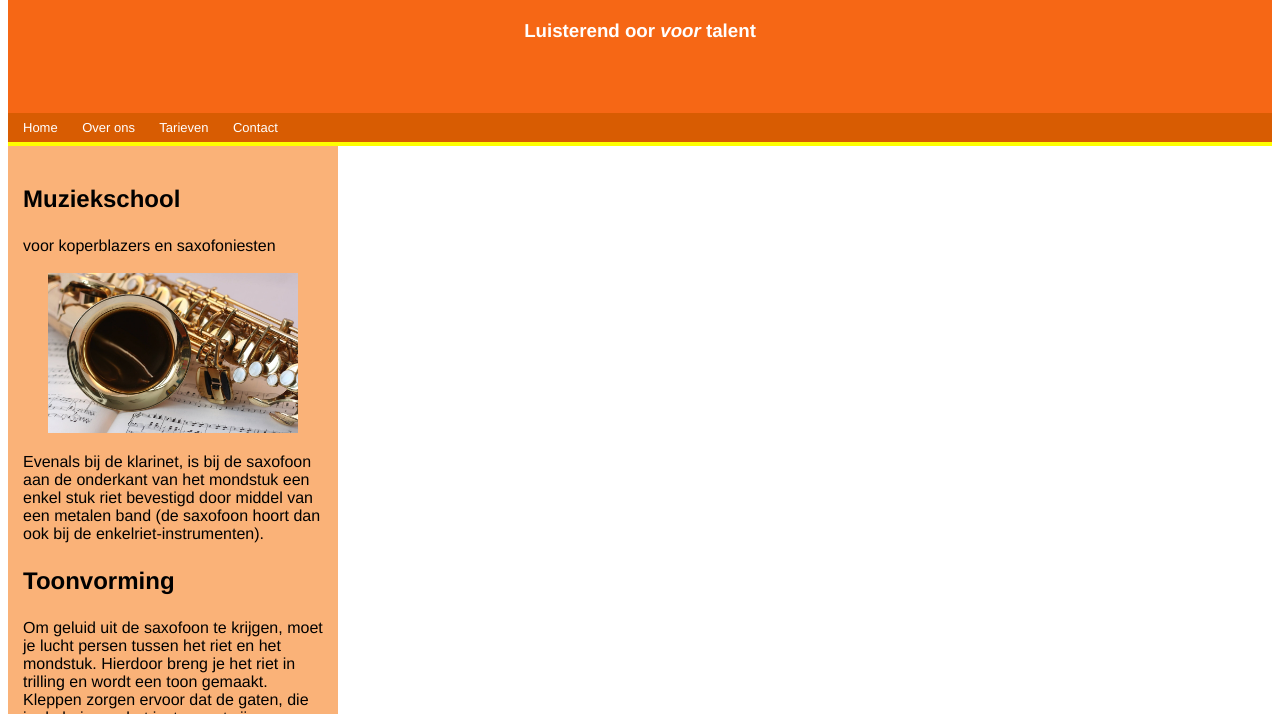
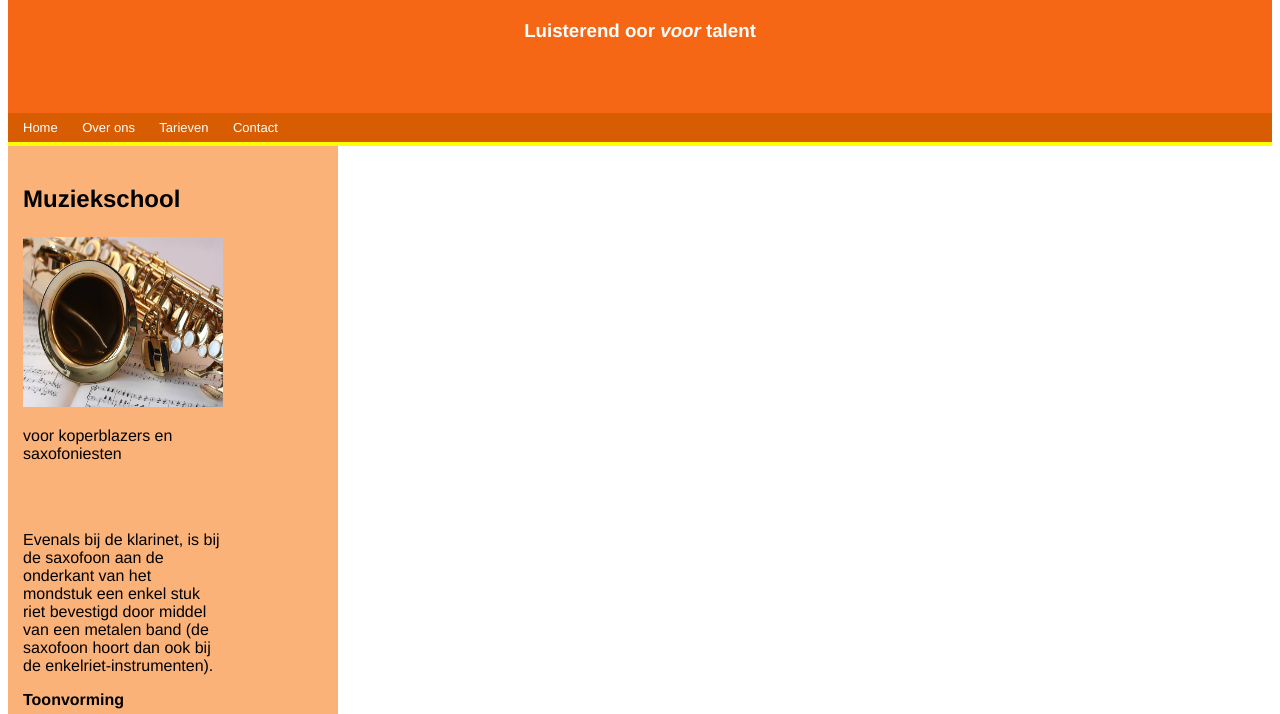
Before and after one commit to wvisser84/test, a plain HTML site: page index.html in a window 1280 px wide. Shown: the part 86-800 px from the top of the page. Drawn offline with Linux system fonts and the light colour scheme.

Commit message:
Add files via upload

```diff
--- a/index.html
+++ b/index.html
@@ -44,16 +44,18 @@
                 </ul>
             </div>
             <div style="max-width: 100%; height: 4px; background-color: yellow"></div>
-                <div class="col-3">
-                    <p class="p1">Muziekschool
-                    <p class="p2">voor koperblazers en saxofoniesten
+                <div class="col-4">
+                    <section id="een">
+                    <p class="p1"><strong>Muziekschool</strong></p>
+                    <img src="saxofoon.jpeg" alt="saxofoon" width="200" height="170">
+                    <p class="p2">voor koperblazers en saxofoniesten</p>
                         <br>
                         <br>
-                    <img class="img1"><img src="saxofoon.jpeg" alt="saxofoon" width="250" height="160">
-                    <p class="p2">Evenals bij de klarinet, is bij de saxofoon aan de onderkant van het mondstuk een enkel stuk riet bevestigd door middel van een metalen band (de saxofoon hoort dan ook bij de enkelriet-instrumenten).
-                    <p class="p1"><strong>Toonvorming</strong>
-                    <p>Om geluid uit de saxofoon te krijgen, moet je lucht persen tussen het riet en het mondstuk. Hierdoor breng je het riet in trilling en wordt een toon gemaakt. Kleppen zorgen ervoor dat de gaten, die in de buis van het instrument zijn geboord, afgesloten kunnen worden. Door het indrukken of loslaten van deze kleppen, kun je op dit instrument verschillende tonen maken.
-                </div>
+                    <p>Evenals bij de klarinet, is bij de saxofoon aan de onderkant van het mondstuk een enkel stuk riet bevestigd door middel van een metalen band (de saxofoon hoort dan ook bij de enkelriet-instrumenten).</p>
+                    <p><strong>Toonvorming</strong></p>
+                    <p>Om geluid uit de saxofoon te krijgen, moet je lucht persen tussen het riet en het mondstuk. Hierdoor breng je het riet in trilling en wordt een toon gemaakt. Kleppen zorgen ervoor dat de gaten, die in de buis van het instrument zijn geboord, afgesloten kunnen worden. Door het indrukken of loslaten van deze kleppen, kun je op dit instrument verschillende tonen maken.</p>
+                    </section>
+                    </div>
                 <div class="col-9">
                     <p class="p3">Welkom bij muziekschool H&J
                     <p class="p4">Muziekschool voor koperblazers en saxofonisten
--- a/stylesheet.css
+++ b/stylesheet.css
@@ -5,6 +5,8 @@
     text-align: center;
     color: white;
     font-family: 'Franklin Gothic Medium', 'Arial Narrow', Arial, sans-serif;
+    padding: 0px;
+    margin: 0px;
 }
 .footer{
     font-family: 'Franklin Gothic Medium', 'Arial Narrow', Arial, sans-serif;
@@ -33,18 +35,25 @@ li{
     display: inline-block;
     height: 20px;
 }
-.col-3{
+.col-4{
     background-color: #fab278;
     font-family: 'Franklin Gothic Medium', 'Arial Narrow', Arial, sans-serif;
     max-width: 300px;
-    height: 100%;
+    height: 1000px;
     margin: 0px;
+    padding: 0px;
+}
+#een{
+    float: left;
+    width: 200px;
+    height: 170px;
 }
 .col-9{
     max-width: auto;
 }
 .img1{
     margin-left: 25px;
+    float: left;
 }
 .img2{
     margin-left: 15px;
```
